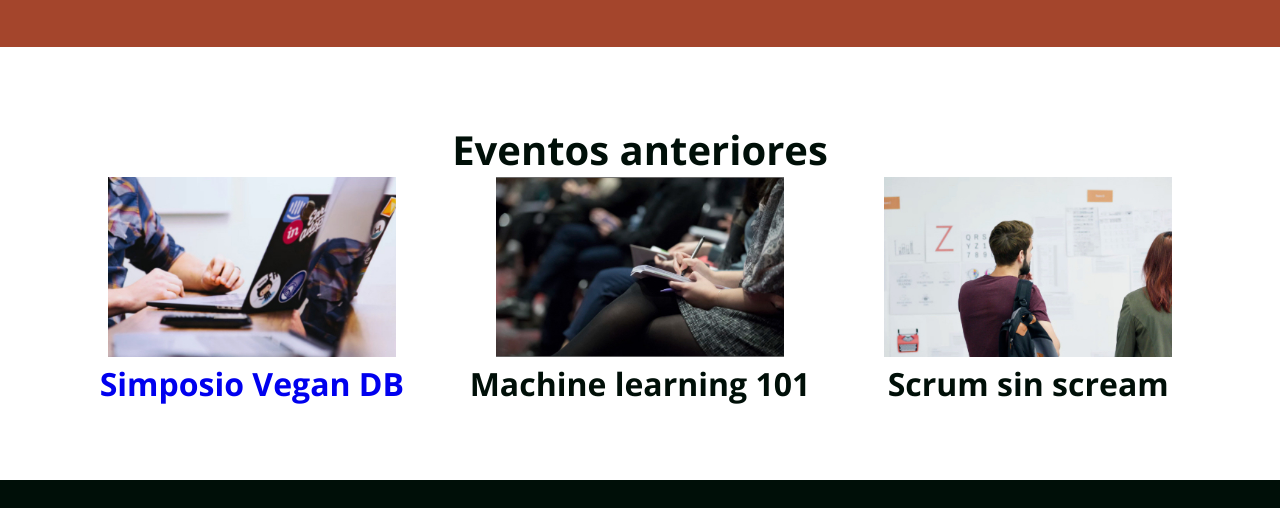
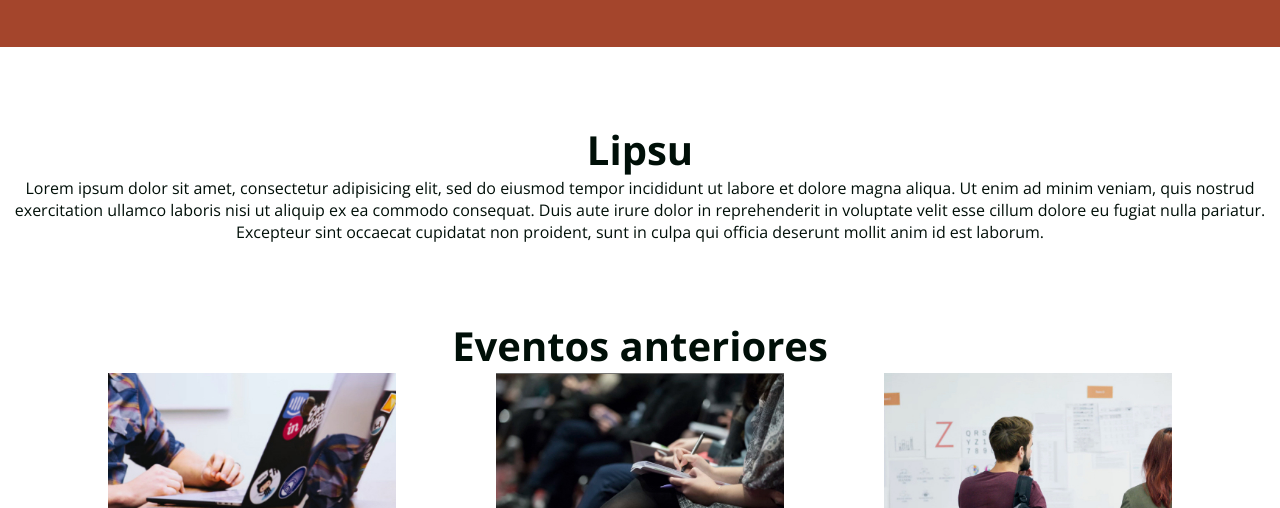
Before and after one commit to DaniBorrero/meet-coffee, a plain HTML site: page index.html in a window 1280 px wide. Shown: the part 1276-1784 px from the top of the page. Drawn offline with nearby package versions, Linux system fonts and the light colour scheme.

Commit message:
added new text to he index of meet&coffee project

```diff
--- a/index.html
+++ b/index.html
@@ -57,6 +57,11 @@
     </div>
   </section>
 
+  <section>
+    <h2>Lipsu</h2>
+    <p>Lorem ipsum dolor sit amet, consectetur adipisicing elit, sed do eiusmod tempor incididunt ut labore et dolore magna aliqua. Ut enim ad minim veniam, quis nostrud exercitation ullamco laboris nisi ut aliquip ex ea commodo consequat. Duis aute irure dolor in reprehenderit in voluptate velit esse cillum dolore eu fugiat nulla pariatur. Excepteur sint occaecat cupidatat non proident, sunt in culpa qui officia deserunt mollit anim id est laborum.</p>
+  </section>
+
   <section id="eventos">
     <h2>Eventos anteriores</h2>
 
```
